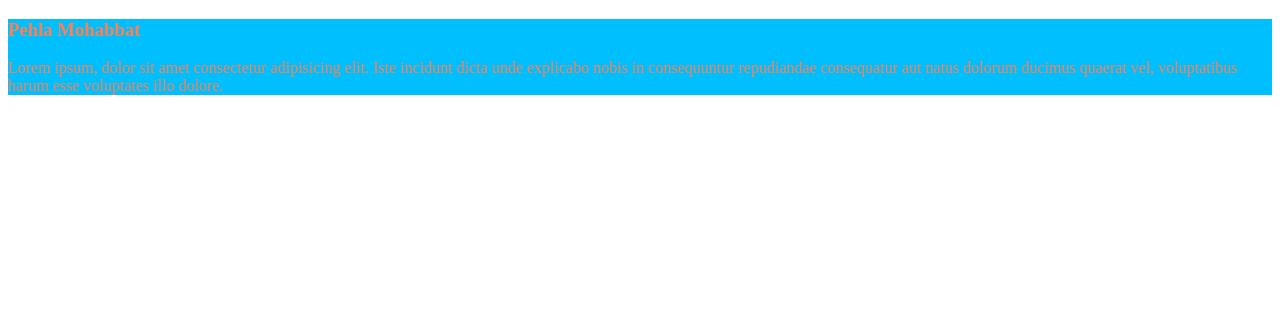
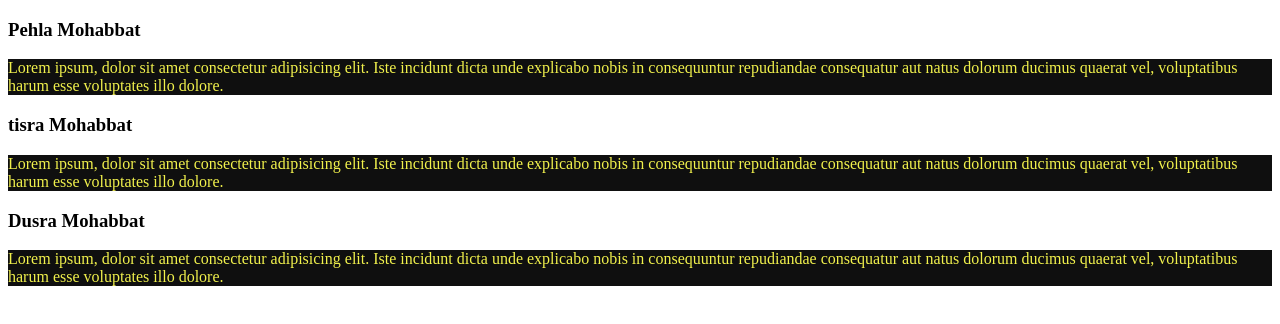
Before and after one commit to hasanr369/amar-noya-website, a plain HTML site: page index.html in a window 1280 px wide. Drawn offline with Linux system fonts and the light colour scheme.

Commit message:
dui r tin

```diff
--- a/index.html
+++ b/index.html
@@ -10,7 +10,14 @@
     <div>
         <h3>Pehla Mohabbat</h3>
         <p>Lorem ipsum, dolor sit amet consectetur adipisicing elit. Iste incidunt dicta unde explicabo nobis in consequuntur repudiandae consequatur aut natus dolorum ducimus quaerat vel, voluptatibus harum esse voluptates illo dolore.</p>
-
+    </div>
+    <div>
+        <h3>tisra Mohabbat</h3>
+        <p>Lorem ipsum, dolor sit amet consectetur adipisicing elit. Iste incidunt dicta unde explicabo nobis in consequuntur repudiandae consequatur aut natus dolorum ducimus quaerat vel, voluptatibus harum esse voluptates illo dolore.</p>
+    </div>
+    <div>
+        <h3>Dusra Mohabbat</h3>
+        <p>Lorem ipsum, dolor sit amet consectetur adipisicing elit. Iste incidunt dicta unde explicabo nobis in consequuntur repudiandae consequatur aut natus dolorum ducimus quaerat vel, voluptatibus harum esse voluptates illo dolore.</p>
     </div>
 </body>
 </html>
--- a/styles/ranga.css
+++ b/styles/ranga.css
@@ -1,10 +1,9 @@
-div {
+p {
 
-    color: coral;
+    color: rgba(255, 255, 80, 0.947);
 
-    background-color: deepskyblue;
+    background-color: rgb(15, 15, 15);
 
-    padding 10000000px
-
+    margin-bottom: 10px;
 
 }
```
